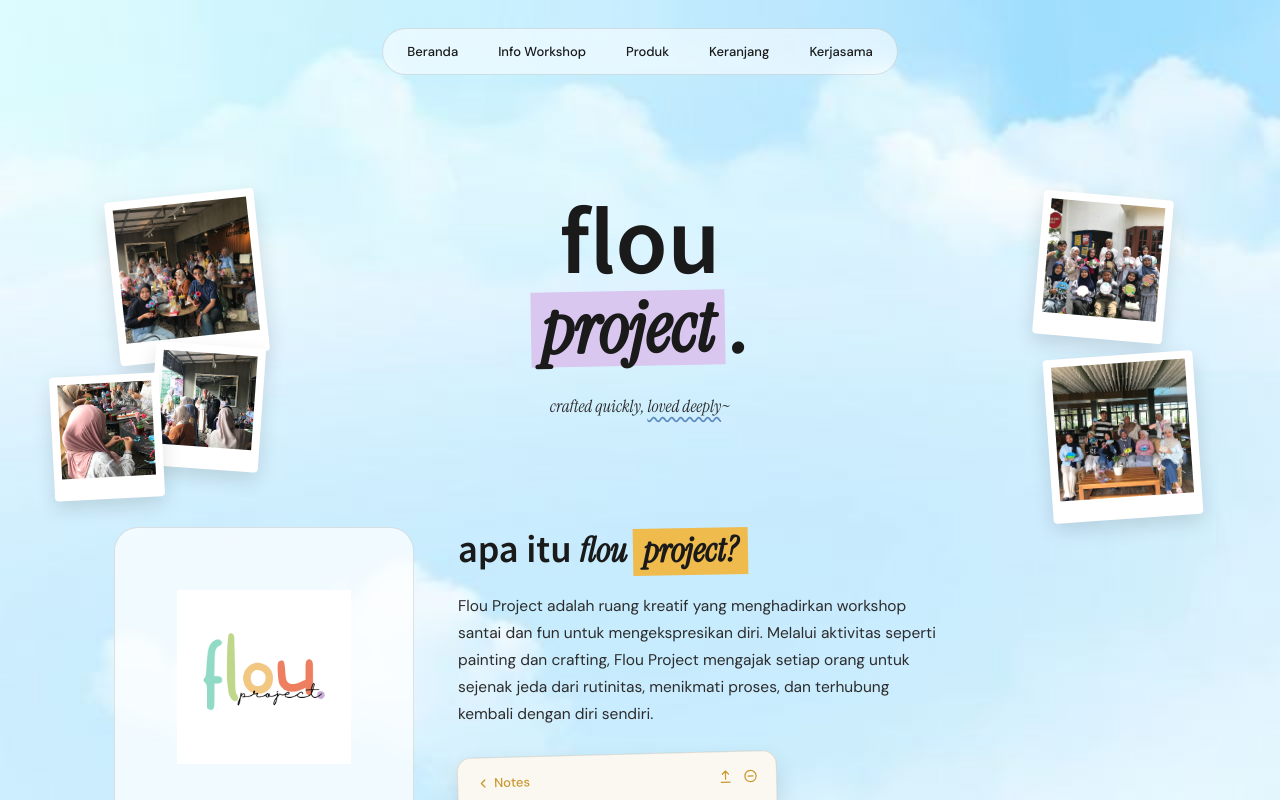
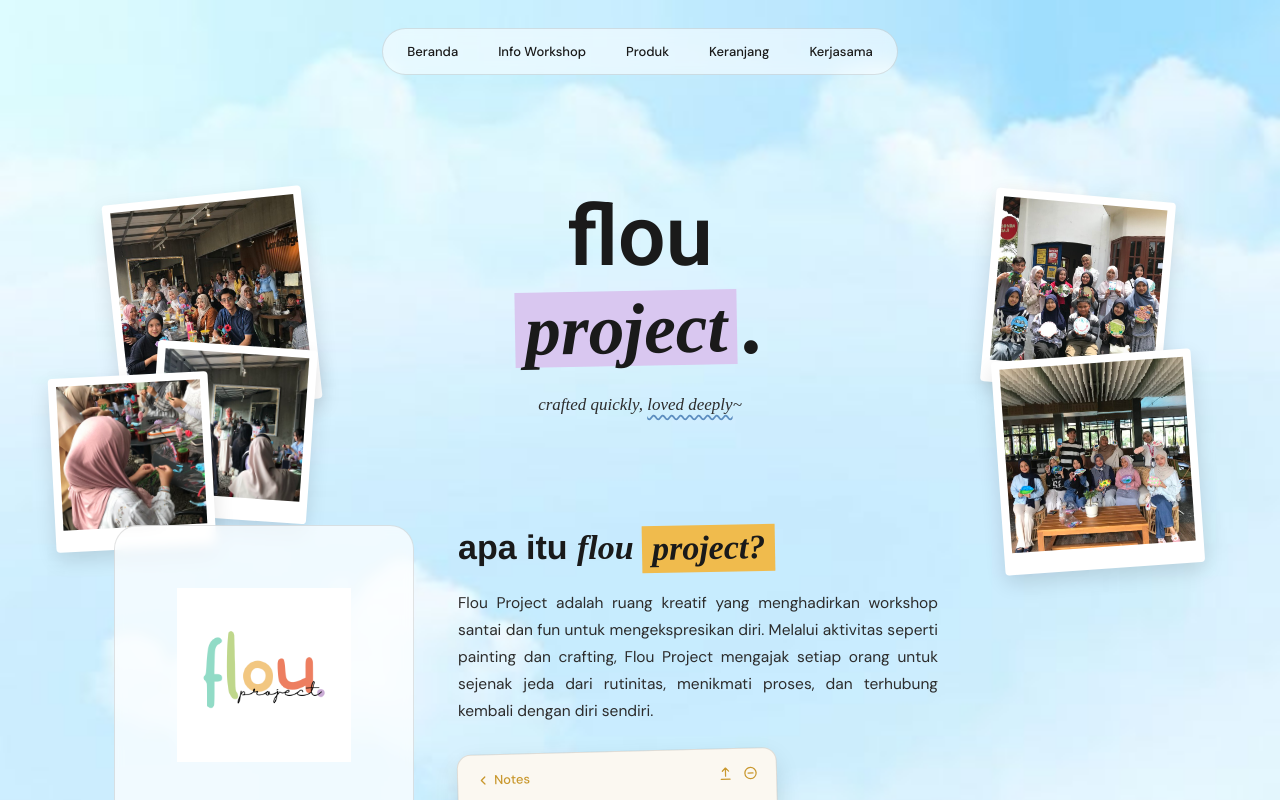
Before and after one commit to flouproject/flouproject-site, a Next.js app: page / in a window 1280 px wide. Shown: the top 800 px of the page. Built offline with nearby package versions, Linux system fonts and the light colour scheme.

Commit message:
redesign

```diff
--- a/app/globals.css
+++ b/app/globals.css
@@ -1,4 +1,4 @@
-@import url('https://fonts.googleapis.com/css2?family=Noto+Sans+JP:wght@500;600;700&family=Instrument+Serif:ital@0;1&family=DM+Sans:wght@400;500;600;700&display=swap');
+@import url('https://fonts.googleapis.com/css2?family=Roboto:wght@500;600;700&family=DM+Sans:wght@400;500;600;700&display=swap');
 
 :root {
   --color-sky-top: #A9C8E8;
@@ -10,8 +10,9 @@
   --color-border: rgba(26,26,26,0.12);
   --color-pill: rgba(255,255,255,0.55);
 
-  --font-heading: 'Noto Sans JP', sans-serif;
-  --font-script: 'Instrument Serif', serif;
+  --font-flou: 'Roboto', sans-serif;
+  --font-heading: 'Helvetica Neue', Helvetica, Arial, sans-serif;
+  --font-script: 'Times New Roman', Times, serif;
   --font-body: 'DM Sans', -apple-system, BlinkMacSystemFont, sans-serif;
 
   --radius-sm: 8px;
--- a/app/page.js
+++ b/app/page.js
@@ -49,7 +49,7 @@ export default function HomePage() {
               gap: 4,
             }}
           >
-            <span style={{ fontFamily: "var(--font-heading)", fontWeight: 600 }}>
+            <span style={{ fontFamily: "var(--font-flou)", fontWeight: 600 }}>
               flou
             </span>
             <span style={{ display: "inline-flex", alignItems: "baseline", gap: 6 }}>
--- a/components/AboutSection.js
+++ b/components/AboutSection.js
@@ -49,7 +49,7 @@ export default function AboutSection() {
           </span>
         </h2>
 
-        <p style={{ fontSize: 15.5, lineHeight: 1.75, color: "#2c2c2c", maxWidth: 480 }}>
+        <p style={{ fontSize: 15.5, lineHeight: 1.75, color: "#2c2c2c", maxWidth: 480, textAlign: "justify" }}>
           Flou Project adalah ruang kreatif yang menghadirkan workshop santai dan
           fun untuk mengekspresikan diri. Melalui aktivitas seperti painting dan
           crafting, Flou Project mengajak setiap orang untuk sejenak jeda dari
--- a/components/PolaroidStack.js
+++ b/components/PolaroidStack.js
@@ -4,14 +4,14 @@
 // Kalau `src` kosong, akan tampil placeholder abu-abu dengan label.
 
 const LEFT_PHOTOS = [
-  { src: "/images/produk-1.jpg", label: "Produk", top: "0px", left: "0px", rotate: "-6deg", size: 150 },
-  { src: "/images/workshop-1.jpg", label: "Workshop", top: "150px", left: "40px", rotate: "4deg", size: 110 },
-  { src: "/images/produk-2.jpg", label: "Produk", top: "180px", left: "-60px", rotate: "-3deg", size: 110 },
+  { src: "/images/produk-1.jpg", label: "Produk", top: "0px", left: "0px", rotate: "-6deg", size: 200 },
+  { src: "/images/workshop-1.jpg", label: "Workshop", top: "150px", left: "40px", rotate: "4deg", size: 160 },
+  { src: "/images/produk-2.jpg", label: "Produk", top: "180px", left: "-60px", rotate: "-3deg", size: 160 },
 ];
 
 const RIGHT_PHOTOS = [
-  { src: "/images/workshop-2.jpg", label: "Workshop", top: "0px", right: "0px", rotate: "5deg", size: 130 },
-  { src: "/images/workshop-3.jpg", label: "Workshop", top: "160px", right: "-30px", rotate: "-4deg", size: 150 },
+  { src: "/images/workshop-2.jpg", label: "Workshop", top: "0px", right: "0px", rotate: "5deg", size: 180 },
+  { src: "/images/workshop-3.jpg", label: "Workshop", top: "160px", right: "-30px", rotate: "-4deg", size: 200 },
 ];
 
 export default function PolaroidStack({ side }) {
```
